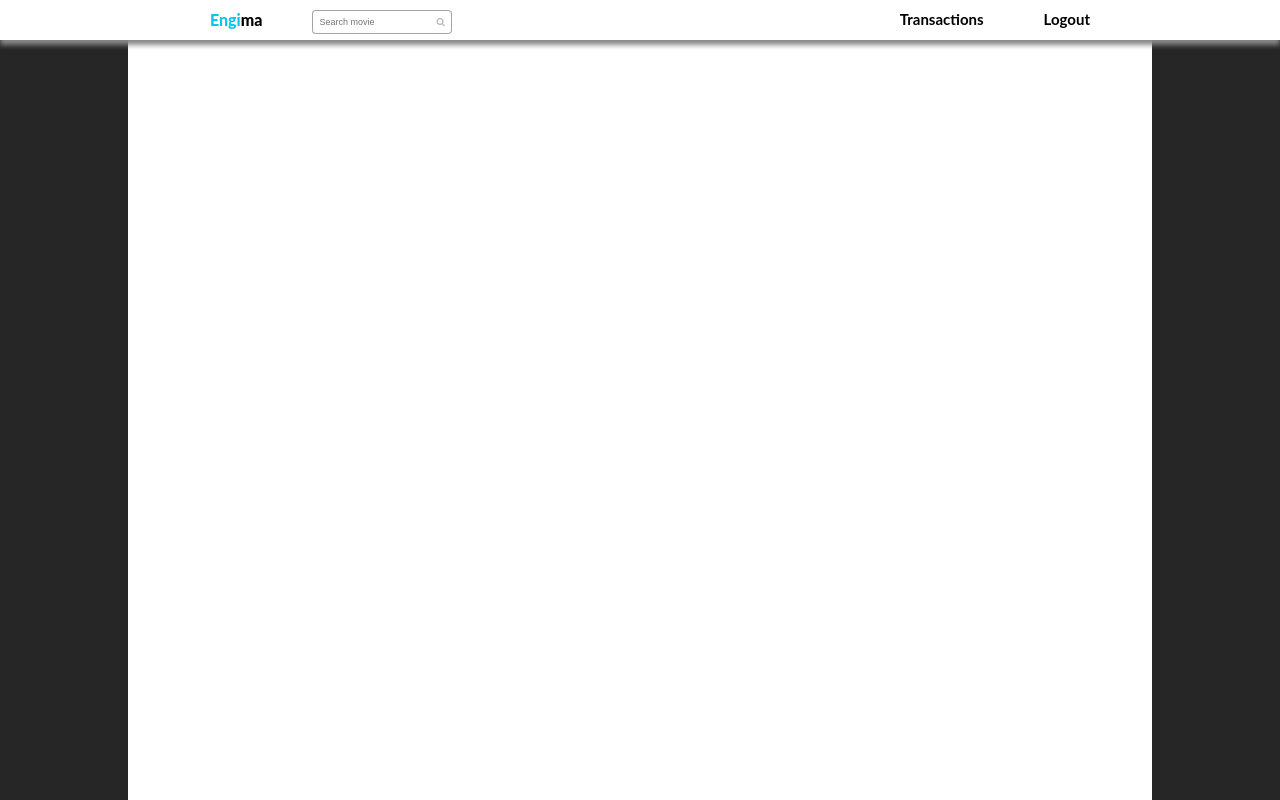
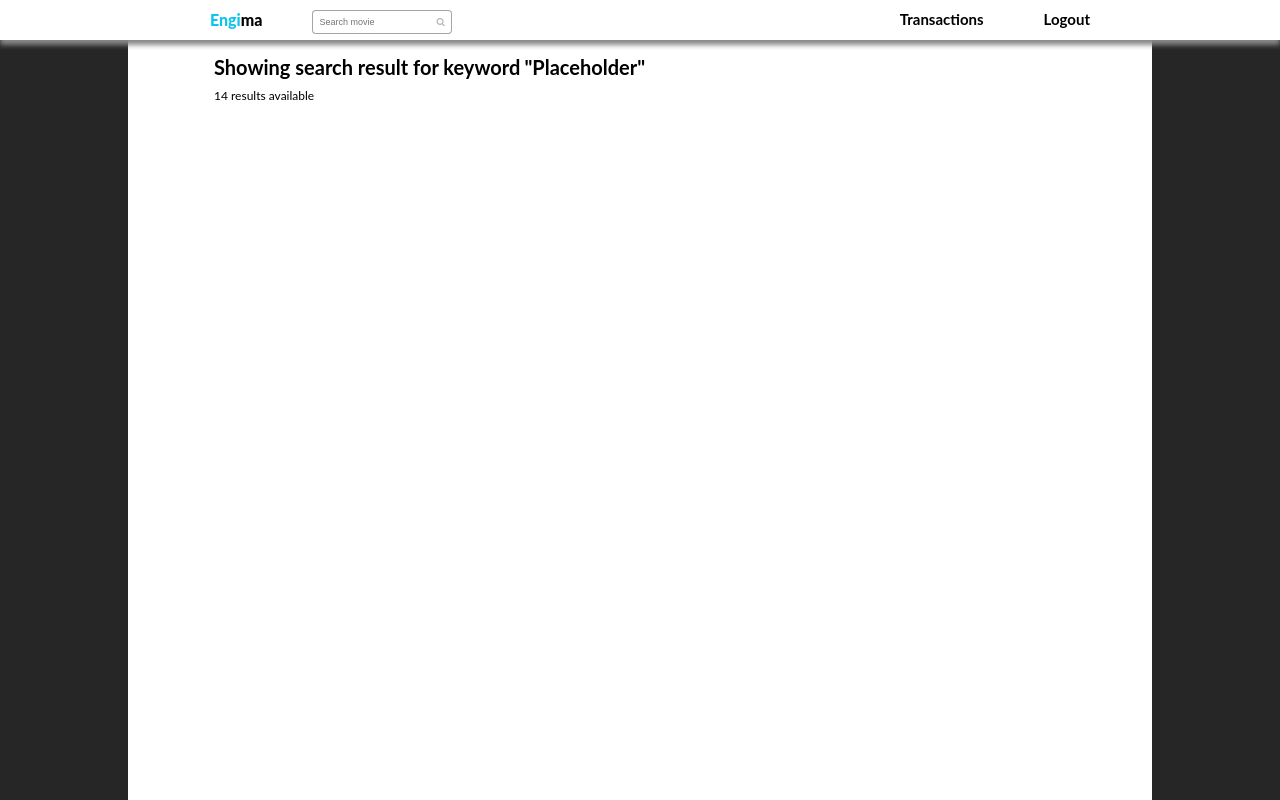
Before and after one commit to lydiaastrella/engima-cinema-web-app, a PHP site: page /page/searchresult.html in a window 1280 px wide. Run offline with PHP 8.4, Linux system fonts and the light colour scheme.

Commit message:
add showing result text

```diff
--- a/css/searchresult.css
+++ b/css/searchresult.css
@@ -76,3 +76,37 @@ width: 10%;
 height: 100%;
 background-color: #262626;
 }
+
+.maincontainer{
+    margin-top: 40px;
+    overflow-wrap: break-word;
+	margin-left: 150px;
+	margin-right: 150px;
+	padding-left: 5%;
+	padding-right: 5%;
+	background-color: white;
+	white-space: nowrap;
+}
+
+        .showingresultkeyword{
+            font-size: 20px;
+            font-weight: bold;
+            display: inline-block;
+            margin: 15px 0px 5px 0px;
+        }
+
+        .keyword{
+            font-size:20px;
+            font-weight: bold;
+            display: inline-block;
+            margin: 15px 0px 5px 0px;
+        }
+
+    .totalresult{
+        margin: 0px 0px 10px 0px;
+    }
+
+        .resultsavailable{
+            font-size: 12px;
+            display: inline;
+        }
--- a/page/searchresult.html
+++ b/page/searchresult.html
@@ -19,8 +19,16 @@
 	</div>
 	<aside class="asideleft">
 	</aside>
-
 	<aside class="asideright">
     </aside>
+    <section class="maincontainer">
+        <article class="showingresult">
+            <p class="showingresultkeyword">Showing search result for keyword </p>
+            <p class="keyword">"Placeholder"</p>
+        </article>
+        <article class="totalresult">
+            <p class="resultsavailable">14 results available</p>
+        </article>
+    </section>
 </body>
 </html>
```
